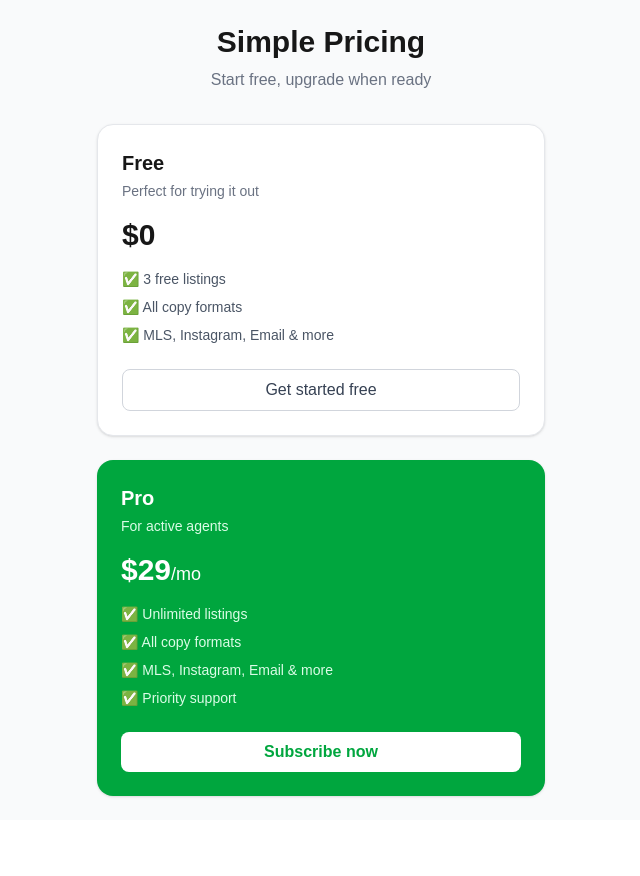
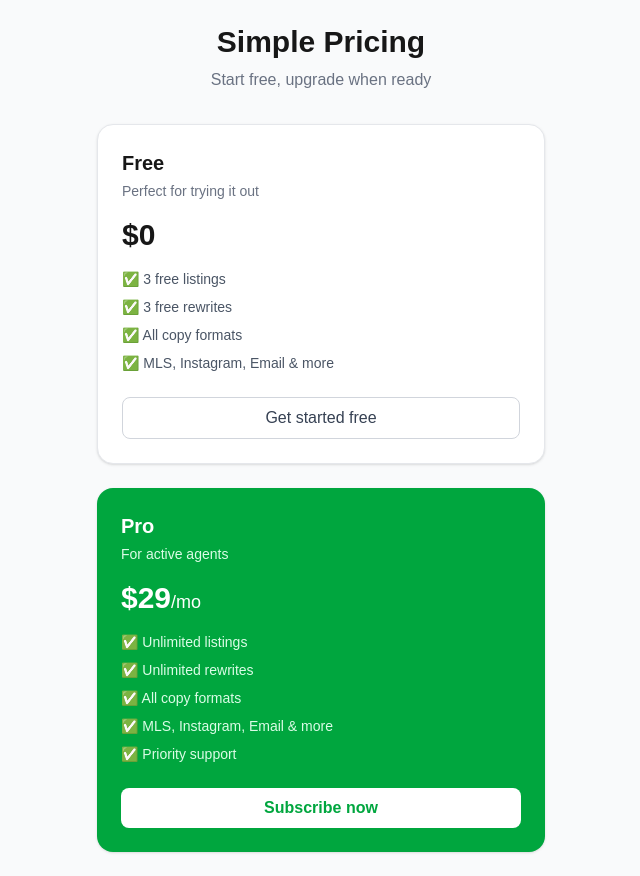
Before and after one commit to APD013/listing-whisperer, a Next.js app: page /pricing in a window 1280 px wide. Shown: the whole page, without its empty margins (319-959 px from the left). Before the commit the page ends 820 px from the top, so only its background shows below. Built offline with nearby package versions, Linux system fonts and the light colour scheme.

Commit message:
Add rewrites to pricing page

```diff
--- a/src/app/pricing/page.tsx
+++ b/src/app/pricing/page.tsx
@@ -39,6 +39,7 @@ export default function PricingPage() {
             <p className="text-3xl font-bold mb-4">$0</p>
             <ul className="text-sm text-gray-600 space-y-2 mb-6">
               <li>✅ 3 free listings</li>
+              <li>✅ 3 free rewrites</li>
               <li>✅ All copy formats</li>
               <li>✅ MLS, Instagram, Email & more</li>
             </ul>
@@ -57,6 +58,7 @@ export default function PricingPage() {
             <p className="text-3xl font-bold mb-4">$29<span className="text-lg font-normal">/mo</span></p>
             <ul className="text-sm text-green-100 space-y-2 mb-6">
               <li>✅ Unlimited listings</li>
+              <li>✅ Unlimited rewrites</li>
               <li>✅ All copy formats</li>
               <li>✅ MLS, Instagram, Email & more</li>
               <li>✅ Priority support</li>
```
